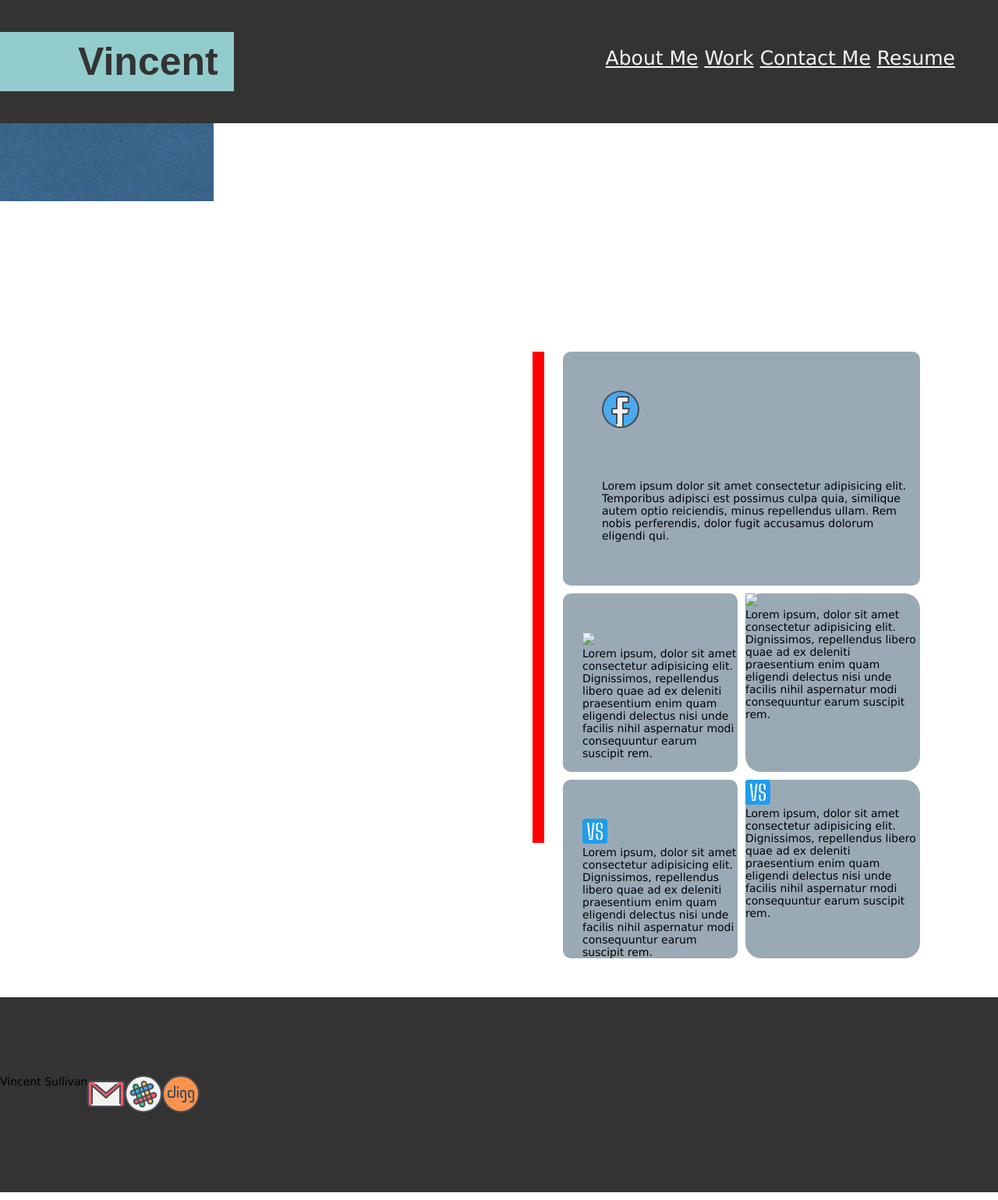
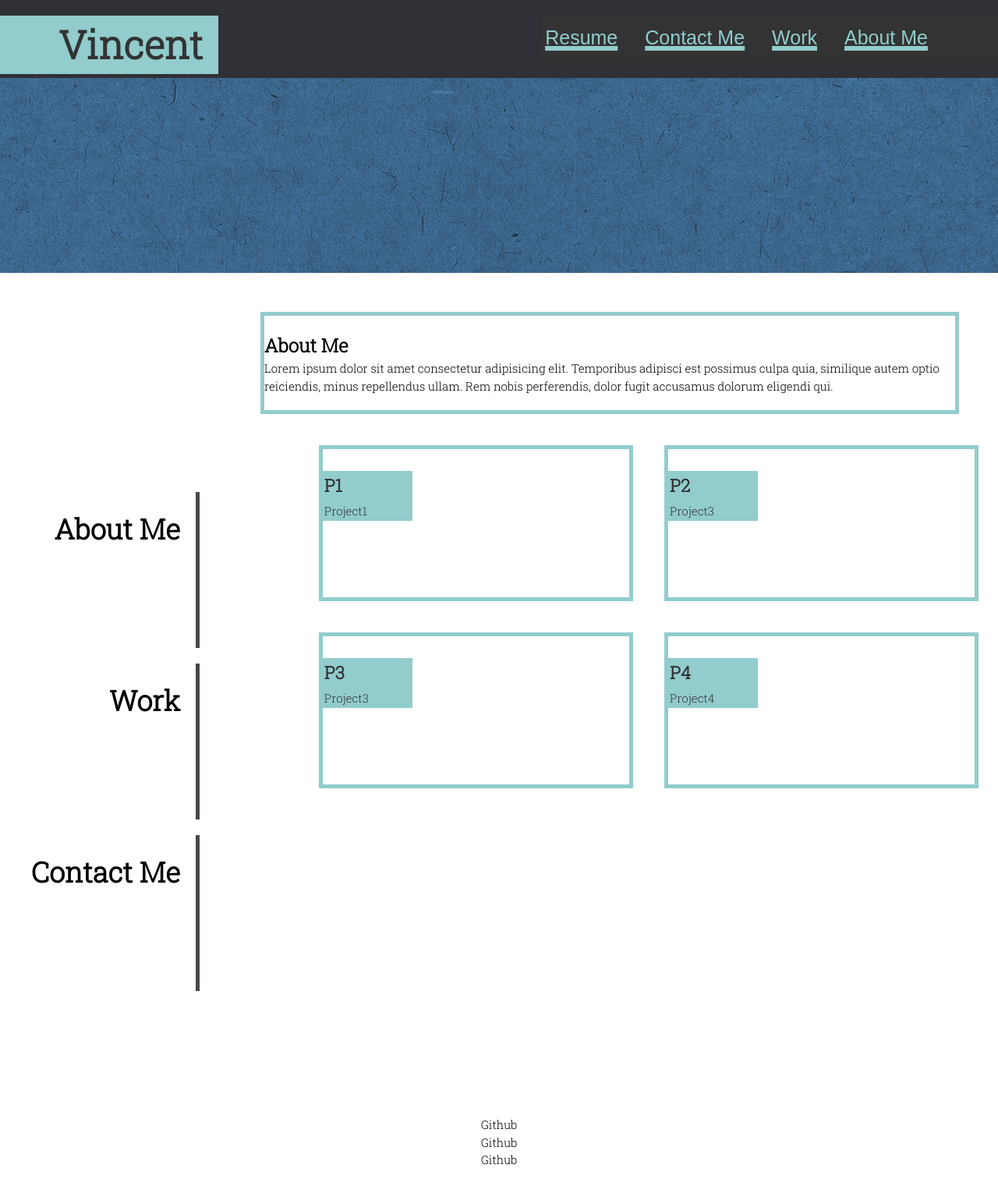
Before and after one commit to 00mjk/Vincent-Sullivan, a plain HTML site: page index.html in a window 1280 px wide. Shown: the whole page at 78% size. Drawn offline with Linux system fonts and the light colour scheme.

Commit message:
Refactor HTML & and work on CSS

```diff
--- a/css/style.css
+++ b/css/style.css
@@ -1,58 +1,88 @@
-/* ZERO OUT PAGE */
+/***************************
+    ALL PAGE ELEMENTS
+***************************/
+
 * {
 	padding: 0;
 	margin: 0;
+	box-sizing: border-box;
 }
-html{
-	font-size: 14px;
-	font-family: Verdana, Geneva, Tahoma, sans-serif;
-	/* display: block; */
-	}
 
-/* */
-#header{
+html {
+	height: 100%;
+	font-family: 'Roboto Slab', serif;
+		font-size: 15px;
+	line-height: 1.5;
+	font-weight: normal;
+  }
+
+h1 a, h2 a, h3 a, h4 a, h5 a, h6 a {font-weight: inherit;}
+h1 {font-size: 36px}
+h2 {font-size: 30px}
+h3 {font-size: 24px}
+h4 {font-size: 20px}
+h5 {font-size: 18px}
+h6 {font-size: 16px}
+
+/***************************
+    	NAVBAR
+***************************/
+
+header {
 	height: 100px;
 	background-color: #2f3136;
 	color: #92CCCDFF;
+	padding-top: 20px;
 }
-.navbar {
+
+nav {
 	text-decoration: none;
 	color: #92CCCDFF;
-	font-size: 25px;
-	padding: 50px 50px 50px 0px;
+	font-size: 18px;
 	overflow: hidden;
 	background-color: #333;
+	float: right;
+	padding-right: 25px;
 }
-#me{
+
+header h2 {
 	background-color: #92CCCDFF;
-
-	padding: 10px 20px 10px 100px;
+	float: left;
 	color: #333;
 	text-decoration: none;
-	font-family:fantasy;
 	font-weight: bold;
 	font-size: 50px;
+	text-align: left;
+	padding-left: 75px;
+	padding-right: 20px;
+}
 
-}
-#nb {
+nav ul {
 	text-decoration: none;
 	color:#92CCCDFF;
 	float: right;
 	font-size: 25px;
-	/* padding-right: 10px 10px 10px 50px; */
 	padding: 10px 5px;
-	/* margin: 35px; */
-
+	padding-right: 30px;
 
 }
-#nb-links {
+
+a {
+	color:#92CCCDFF;
+}
+
+li {
 	color:#92CCCDFF;
 	float: right;
+	font-weight: normal;
+	font-family: sans-serif;
 	font-size: 25px;
-	/* padding-right: 10px 10px 10px 50px; */
-	padding: 10px 5px;
-	/* margin: 35px; */
+	padding-right: 35px;
+	overflow: hidden;
+	text-decoration: underline;
+	text-decoration-thickness: 5px;
 }
+
 
 .navbar a:hover {
 	background-color: #ddd;
@@ -66,212 +96,178 @@ html{
 	float: right;
 }
 
-/* HEADER */
-#header {
-	position:fixed;
-	z-index: 1000;
-	left:0;
-	top:0;
-	/* width:100vw; */
-	height: auto;
-	}
-#header .header {
-	min-height: 8vh;
-	background-color:aquamarine;
-	transition: .3s ease background-color;
-}
-#header.nav-bar {
-	display: flex;
-	align-items: center;
-	justify-content: space-between;
+/***************************
+    BANNER IMAGE
+***************************/
+
+.hero {
 	width: 100%;
-	height: 100%;
-	max-width: 1300px;
-	padding: 0 10px;
+	margin-bottom: 30px;
+	background-image: url("../images/blue\ texture\ minimalistic\ background_1037686.jpg");
+	background-size: cover;
+	background-position: center;
+	height: 250px;
 }
 
-/* PROJECT GRID */
-/* .grid{ */
-	/* padding-right: 200px */
-	/* margin-bottom: 50px; */
-/* } */
-.col1 {
-	padding-right: 50px;
-	margin-right: 10px;
-	border-radius: 0%;
-	border-right: 50px;
-	border-right-width: 10px;
-	border-right-style: solid;
-	border-right-color: #92CCCDFF;
-	border-color: #92CCCDFF;
+/***************************
+    MAIN CONTENT
+***************************/
+
+
+.work {
+	/* padding-bottom: 50px;
+	margin-bottom: 40px; */
+	float: right;
+	margin-right:30px;
+	margin-top: 20px;
+	margin-top: 20px;
+	margin-bottom: 20px;
+	width: 70%;
 }
-#row1 {
-	border-right-width: 10px;
-	border-right-style: solid;
+
+
+.grid {
+	/* width: 35%; */
+	float: right;
+	border: 2px solid #92CCCDFF;
+	line-height: 1.5;
+
 }
-#row1 {
-	border-right-width: 10px;
-	border-right-style: solid;
-	height: 200px;
+.grid h3{
+	border: 2px solid #92CCCDFF;
+	background-color: #92CCCDFF;
+	color: #333;
+	font-size: 1.5rem;
+	margin: 0;
+	width: 30%;
 }
-.box {
-	border-left-color: black;
-	background-color: #99aab5;
-	border-radius: 20px;
-}
-/* .row1{
 
-} */
-.grid-left {
-	border-radius: 10px;
-	gap: 10px;
-	padding: 50px 0px 0px 0px;
-	padding-left: 25px;
+.grid p{
+	border: 2px solid #92CCCDFF;
+	background-color: #92CCCDFF;
+	color: #333;
+	width: 30%;
 
 }
 
-.container {
-	width: 60%;
+.grid div{
+	padding: 8px 10px 8px 0px;
+}
+
+.work-grid{
+	display: flex;
+	flex-wrap: wrap;
+	justify-content: center;
+	width:70%;
 	float: right;
-	display: grid;
-	grid-template-columns: 300px 1fr 1fr;
-	grid-template-rows: 300px 1fr 1fr;
-	gap: 10px 10px;
-	grid-auto-flow: column dense;
-	grid-auto-flow: row;
-	padding-bottom: 50px;
-	padding-right: 100px;
-	grid-template-areas:
-	  ". Project Project"
-	  ". project2 project3"
-	  ". project4 project5";
-	  /* ". work . ."; */
-  }
+}
 
-  .Project {
-	display: grid;
-	grid-auto-columns: 1fr;
-	gap: 10px 10px;
-	grid-auto-flow: row dense;
-	grid-area: Project;
-	/* height: 200px; */
-  }
-  .work-container{
-	/* border: 1% solid red; */
-	  /* border: solid #2f3136 10px; */
-	border:#2f3136;
-	height: 210%;
-	/* background-color: white; */
-	margin-right: 20px;
+.aboutMe{
+	width: 70%;
+	float: right;
+	padding-top: 20px;
+	padding-bottom: 20px;
+	margin-right: 50px;
+	border: 5px solid #92CCCDFF;
+	margin-top: 20px;
+	margin-bottom: 20px;
+}
+
+.project1{
+	width: 45%;
+	padding-top: 20px;
+	padding-bottom: 20px;
+	border: 5px solid #92CCCDFF;
+	height: 200px;
+	margin: 20px;
+}
+
+.project2{
+	width: 45%;
+	padding-top: 20px;
+	padding-bottom: 20px;
+	border: 5px solid #92CCCDFF;
+	height: 200px;
+	margin: 20px;
+}
+
+.project3{
+	width: 45%;
+	padding-top: 20px;
+	padding-bottom: 20px;
+	border: 5px solid #92CCCDFF;
+	height: 200px;
+	margin: 20px;
+}
+.project4{
+	width: 45%;
+	padding-top: 20px;
+	padding-bottom: 20px;
+	border: 5px solid #92CCCDFF;
+	height: 200px;
+	margin: 20px;
+
+}
+
+/***************************
+    ASIDE
+***************************/
+aside {
 	float: left;
-	width: 30%;
-	margin-left: 30px;
-	/* border-color: #6cf; */
-	/* margin-left: 30px;
-	padding-left: 100px;
-	padding-right: 50px;
-	border-width: 10px; */
-	/* border-color:#2f3136; */
+	width: 20%;
+	height: 800px;
+	padding-top: 20px;
+	margin-top: 20px;
+	margin-bottom: 20px;
+	padding-bottom: 20px;
+
 }
-.work{
-	border-right: 15px solid red;
-	/* border: solid #2f3136 10px; */
-	/* background-color: #333; */
-	/* border-color:#2f3136; */
-	float: left;
-	width: 40%;
-	/*
-    border: 10px;
-	*/
-	margin-left: 175px;
-	height:100%;
-	padding-left: 30px;
-	/* padding-right: 50px; */
-	/* border-width: 20px; */
-	/* border-color:#2f3136; */
+
+.float-left {
+	text-align: right;
+	padding-top: 20px;
+	padding-bottom: 20px;
 }
-.container-aboutme {
-	display: grid;
-	grid-template-columns: 1fr 1fr 1fr;
-	grid-template-rows: 1fr 1fr 1fr;
-	gap: 10px 10px;
-	grid-auto-flow: row;
-	width:100%
-	grid-template-areas
-    "aboutme-l aboutme-l aboutme-r"
-    ". . ."
-    ". . .";
-  }
-  .aboutme-l { grid-area: aboutme-l; }
-  .aboutme-r { grid-area: aboutme-r; }
 
-  .aboutme-r{
-	  background-color: #2f3136;
-	  height:100px;
-	  width: 50%;
-  }
-  .aboutme-l{
-	  width: 40%;
-  }
-/*
-  .aboutme-l { grid-area: aboutme-l; }
-  .aboutme-r { grid-area: aboutme-r; } */
+.r1 {
+	padding-top: 20px;
+	margin-top: 20px;
+	margin-bottom: 20px;
+	padding-bottom: 20px;
+	padding-right: 20px;
+	border-right: 5px solid rgb(75, 70, 74);
+	height: 200px;
+}
+.r2 {
+	padding-top: 20px;
+	margin-top: 20px;
+	margin-bottom: 20px;
+	padding-bottom: 20px;
+	padding-right: 20px;
+	border-right: 5px solid rgb(75, 70, 74);
+	height: 200px;
+}
+.r3 {
+	padding-top: 20px;
+	margin-top: 20px;
+	margin-bottom: 20px;
+	padding-bottom: 20px;
+	padding-right: 20px;
+	border-right: 5px solid rgb(75, 70, 74);
+	height: 200px;
+}
 
-  .project1 { grid-area: project1; }
-  .project2 { grid-area: project2; }
-  .project3 { grid-area: project3; }
-  .project4 { grid-area: project4; }
-  .project5 { grid-area: project5; }
-  /* .work { grid-area: work; } */
+/***************************
+    BANNER IMAGE
+***************************/
 
-  /* .container {
-	display: grid;
-	grid-template-columns: 1fr 1fr 1fr;
-	grid-template-rows: 1fr 1fr 1fr;
-	gap: 0px 0px;
-	grid-auto-flow: row;
-	grid-template-areas:
-	  "work project1 project1"
-	  "work . ."
-	  "work . .";
-  }
-   */
-
-
-
-
-  /* FOOTER */
-.footer{
-	padding-top:100px;
-}
-.footer-content .social-media-icons  {
-	/* position:absolute; */
-	padding-top: 100px;
-	margin-top: 50px;
-	display:flex;
-	background-color: linearGradient(60);
-	/* right: 0; */
-	bottom: 0;
-	/* left: 0; */
+footer {
+	padding: 40px;
+	clear: both;
+	text-align: center;
 	width: 100%;
-	height: 150px;
-	background-color: #333333;
-	clear: both;
-	display:flex;
-	/* margin-bottom: 35px; */
-}
-/* #footer-content {
-	position:absolute;
-	min-height: 200px;
-	flex-direction: row;
-	padding-top:40px;
-	padding-bottom: 10px;
-	bottom: 0;
-}  */
-
-/* #footer .social-media-icons {
-	display:flex;
-	margin-bottom: 35px;
-	position:absolute;
-	bottom: 0;
-} */
+	}
+	footer h2{
+	  font-size: 40px;
+	  color:black;
+	}
--- a/css/style1.css
+++ /dev/null
@@ -1,48 +0,0 @@
-* {
-    border:0;
-    padding:0;
-    margin:0;
-}
-header img {
-    height: 80px;
-    margin-left: 40px;
-}
-body {
-    height: 125vh;
-    background-size: cover;
-    font-family: sans-serif;
-    margin-top: 80px;
-    padding: 30px;
-}
-
-main {
-    color: white;
-}
-.img {
-    width: 500px;
-}
-
-header {
-    background-color: white;
-    position: fixed;
-    top: 0;
-    left: 0;
-    right: 0;
-    height: 80px;
-    display: flex;
-    align-items: center;
-    box-shadow: 0 0 25px 0 black;
-}
-
-header * {
-    display: inline;
-}
-
-header li {
-    margin: 20px;
-}
-
-header li a {
-    color: black;
-    text-decoration: none;
-}
--- a/index.html
+++ b/index.html
@@ -3,100 +3,110 @@
 <meta charset="UTF-8">
 
 <head>
-  <meta name="viewport" content="width=device-width">
+  <title>&#8962; Welcome Home</title>
+  <meta name="viewport" content="width=device-width, initial-scale=1.0">
   <link href="/your-path-to-fontawesome/css/all.css" rel="stylesheet" />
-  <title>&lt;title&gt;: VLS</title>
-
-  <link href="./css/style.css" rel="stylesheet" />
-
+  <link rel="preconnect" href="https://fonts.googleapis.com">
+  <link href="https://fonts.googleapis.com/css2?family=Roboto+Slab:wght@300&display=swap" rel="stylesheet">
+  <link href="./css/style.css" rel="stylesheet" type="text/css" />
 </head>
 
+<!--**| Profile Website | By: Vincent Sullivan 🐢 | github.com/vlsulliv |**-->
+
 <body>
+  <!-- HEADER -->
+  <header>
+    <h2 class="me" href="#me">Vincent</h2>
+    <nav>
+      <ul>
+        <li><a href="#">About Me</a></li>
+        <li><a href="#">Work</a></li>
+        <li><a href="#">Contact Me</a></li>
+        <li><a href="#">Resume</a></li>
+      </ul>
+    </nav>
+  </header>
 
-<!-- <section> -->
-  <!-- HEADER -->
-  <div class="header">
-    <div class="navbar">
-      <a href="#me" id="me">Vincent</a>
-      <div class="navbar-right" id="nb-links">
-        <a href="#me" data-after="About-Me" style="color: whitesmoke;">About Me</a>
-        <a href="link2" data-after="" style="color: whitesmoke;">Work</a>
-        <a href="link3" data-after="" style="color: whitesmoke;">Contact Me</a>
-        <a href="link4" data-after="" style="color: whitesmoke;">Resume</a>
-        <div class="nav-bar"></div>
+    <!-- BANNER -->
+  <section class="banner">
+    <figure class="hero" role="image" aria-label="website banner with overlay text">
+    </figure>
+  </section>
+
+  <!-- MAIN -->
+
+  <main id="page">
+      <section class="aboutMe">
+        <h3>About Me</h3>
+        <div>
+          <p>
+            Lorem ipsum dolor sit amet consectetur adipisicing elit. Temporibus adipisci est possimus culpa quia,
+            similique autem optio reiciendis, minus repellendus ullam. Rem nobis perferendis, dolor fugit accusamus
+            dolorum eligendi qui.
+          </p>
+        </div>
+      </section>
+
+      </section class="work">
+        <!-- <p>Work</p> -->
+        <div class="work-grid">
+
+        <a href="#" class="project1 grid">
+          <div>
+            <h3>P1</h3>
+            <p>Project1</p>
+          </div>
+        </a>
+
+        <a href="#" class="project2 grid">
+          <div>
+            <h3>P2</h3>
+            <p>Project3</p>
+          </div>
+        </a>
+
+        <a href="#" class="project3 grid">
+          <div>
+            <h3>P3</h3>
+            <p>Project3</p>
+          </div>
+        </a>
+
+        <a href="#" class="project4 grid">
+          <div>
+            <h3>P4</h3>
+            <p>Project4</p>
+          </div>
+        </a>
       </div>
-    </div>
-  </div>
-    <img class="img" src="./images/blue texture minimalistic background_1037686.jpg" style="height:100px; width:fit-content; padding-bottom: 50px">
-  </div>
+    </section>
 
+  <aside>
+    <section class="float-left">
+      <article class="r1">
+        <h1>About Me</h1>
+      </article>
 
-  <br>
+      <article class = "r2">
+          <h1>Work</h1>
+      </article>
 
-  <!-- BODY -->
+      <article class = "r3">
+        <h1>Contact Me</h1>
+      </article>
 
-  <div class="grid">
-    <div class="container-aboutme">
-      <div class="aboutme-l"></div>
-      <div class="aboutme-r"></div>
-    </div>
-    <div class="container" id="grid-container">
-      <div class="Project grid-left box row2" style="border-left: 25px; border-color: blue; padding-left:50px">
-        <img class="img" src="./images/justicon 30 icons/Svg-Color/SVG-Expand Stroke/1-Facebook.svg">
-        <p>Lorem ipsum dolor sit amet consectetur adipisicing elit. Temporibus adipisci est possimus culpa quia,
-          similique autem optio reiciendis, minus repellendus ullam. Rem nobis perferendis, dolor fugit accusamus
-          dolorum eligendi qui.</p>
-      </div>
-      <div class="project2 grid-left box row2">
-        <img  src="images/favicon_io/android-chrome-32x32.png">
-        <p>Lorem ipsum, dolor sit amet consectetur adipisicing elit. Dignissimos, repellendus libero quae ad ex
-          deleniti praesentium enim quam eligendi delectus nisi unde facilis nihil aspernatur modi consequuntur
-          earum suscipit rem.</p>
-      </div>
-      <div class="project3 box row2">
-        <img  src="images/favicon_io/android-chrome-32x32.png">
-        <p>Lorem ipsum, dolor sit amet consectetur adipisicing elit. Dignissimos, repellendus libero quae ad ex
-          deleniti praesentium enim quam eligendi delectus nisi unde facilis nihil aspernatur modi consequuntur
-          earum suscipit rem.</p>
-      </div>
-      <div class="project4 grid-left box row2">
-        <img  src="images/favicon_io/favicon-32x32.png">
-        <p>Lorem ipsum, dolor sit amet consectetur adipisicing elit. Dignissimos, repellendus libero quae ad ex
-          deleniti praesentium enim quam eligendi delectus nisi unde facilis nihil aspernatur modi consequuntur
-          earum suscipit rem.</p>
-      </div>
-      <div class="project5 box row2">
-        <img src="images/favicon_io/favicon-32x32.png">
-        <p>Lorem ipsum, dolor sit amet consectetur adipisicing elit. Dignissimos, repellendus libero quae ad ex
-          deleniti praesentium enim quam eligendi delectus nisi unde facilis nihil aspernatur modi consequuntur
-          earum suscipit rem.</p>
-      </div>
-
-
-  <div class="work-container">
-    <div class="work">
-    <!-- <img src="images/favicon_io/favicon-32x32.png">
-    <p>Lorem ipsum, dolor sit amet consectetur adipisicing elit. Dignissimos, repellendus libero quae ad ex
-      deleniti praesentium enim quam eligendi delectus nisi unde facilis nihil aspernatur modi consequuntur
-      earum suscipit rem.</p> -->
-    </div>
-  </div>
-</div>
-
+    </section>
+  </aside>
+</main>
 
   <!-- FOOTER -->
-  <section class="footer">
-      <div class="footer-content">
 
-        <div class="social-media-icons">
-          <p><span>V</span>incent <span>S</span>ullivan</p>
-          <a class="social-media"><a href="#"><img src="images/justicon 30 icons/Svg-Color/SVG/21-Gmail.svg"></a>
-          <a class="social-media"><a href="#"><img src="images/justicon 30 icons/Svg-Color/SVG/29-Slack.svg"></a>
-          <a class="social-media"><a href="#"><img src="images/justicon 30 icons/Svg-Color/SVG/19-Digg.svg"></a>
-      </div>
-    </div>
-  </section>
-
+  <footer class="footer">
+    <!-- <h3> Contact <span>Me</span></h3> -->
+    <p>Github</p>
+    <p>Github</p>
+    <p>Github</p>
+</footer>
 
 </body>
 
```
Also changed, not shown: images/be_someone.png (added), 1 other file.
